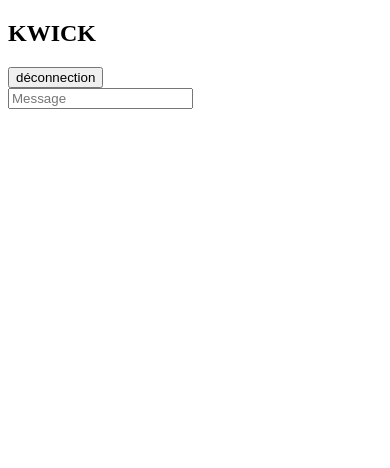
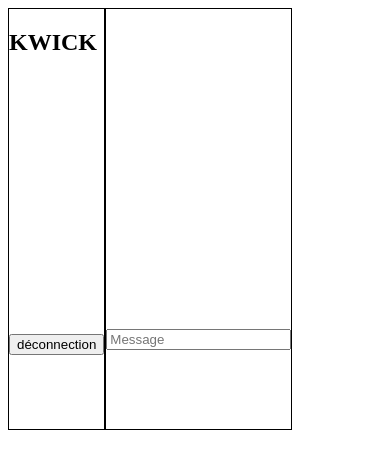
Before and after one commit to Mitch73/Kwick, a plain HTML site: page privée.html in a window 390 px wide. Drawn offline with Linux system fonts and the light colour scheme.

Commit message:
dernier commit

```diff
--- /dev/null
+++ b/css/style1.css
@@ -0,0 +1,19 @@
+@media all and (max-width: 699px) and (min-width: 320px){
+    main{
+        display: flex;
+        height: 50vh;
+    }
+    #utilisateur{
+        border: 1px solid #000;
+    }
+    button{
+        margin-top: 19.4em;
+    }
+    #envoyer{
+        border: 1px solid #000;
+    }
+    #envoyer input{
+        /* display: flex; */
+        margin-top: 24em;
+    }
+}
--- a/privée.html
+++ b/privée.html
@@ -4,16 +4,19 @@
     <meta charset="UTF-8">
     <meta http-equiv="X-UA-Compatible" content="IE=edge">
     <meta name="viewport" content="width=device-width, initial-scale=1.0">
+    <link rel="stylesheet" href="css/style1.css">
     <title>Document</title>
 </head>
 <body>
-    <section name="" id="">
+<main>
+    <section name="" id="utilisateur">
         <h1>KWICK</h1>
         <!-- utiliser la methode getElemendById pour crée un UL et LIs -->
         <button>déconnection</button>
     </section>
-    <section>
+    <section id="envoyer">
         <input type="text" placeholder="Message">
     </section>
+</main>
 </body>
 </html>
```
Also changed, not shown: inscription.html (+4 -4 lines), main.js (+22 -10 lines).
